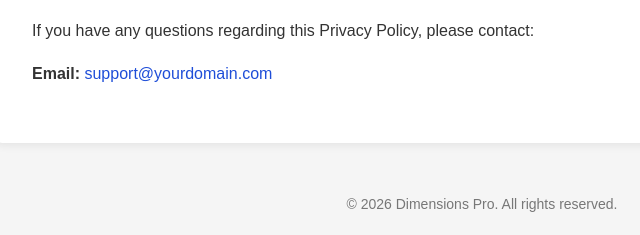
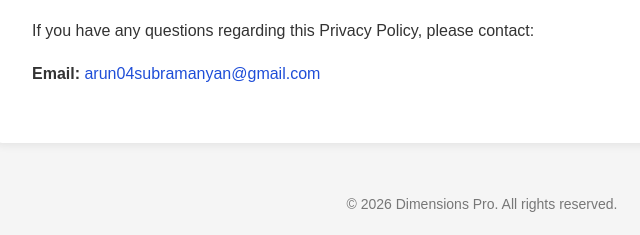
Before and after one commit to arun04subramanyan/Dimensions-Pro, a plain HTML site: page index.html in a window 1280 px wide. Shown: the part 1953-2188 px from the top of the page, 158-798 px from the left. Drawn offline with Linux system fonts and the light colour scheme.

Commit message:
Update email link in index.html

```diff
--- a/index.html
+++ b/index.html
@@ -171,7 +171,7 @@ If you have any questions regarding this Privacy Policy, please contact:
 
 <p>
 <strong>Email:</strong>
-<a href="mailto:arun04subramanyan@gmail.com">support@yourdomain.com</a>
+<a href="mailto:arun04subramanyan@gmail.com">arun04subramanyan@gmail.com</a>
 </p>
 
 </div>
```
